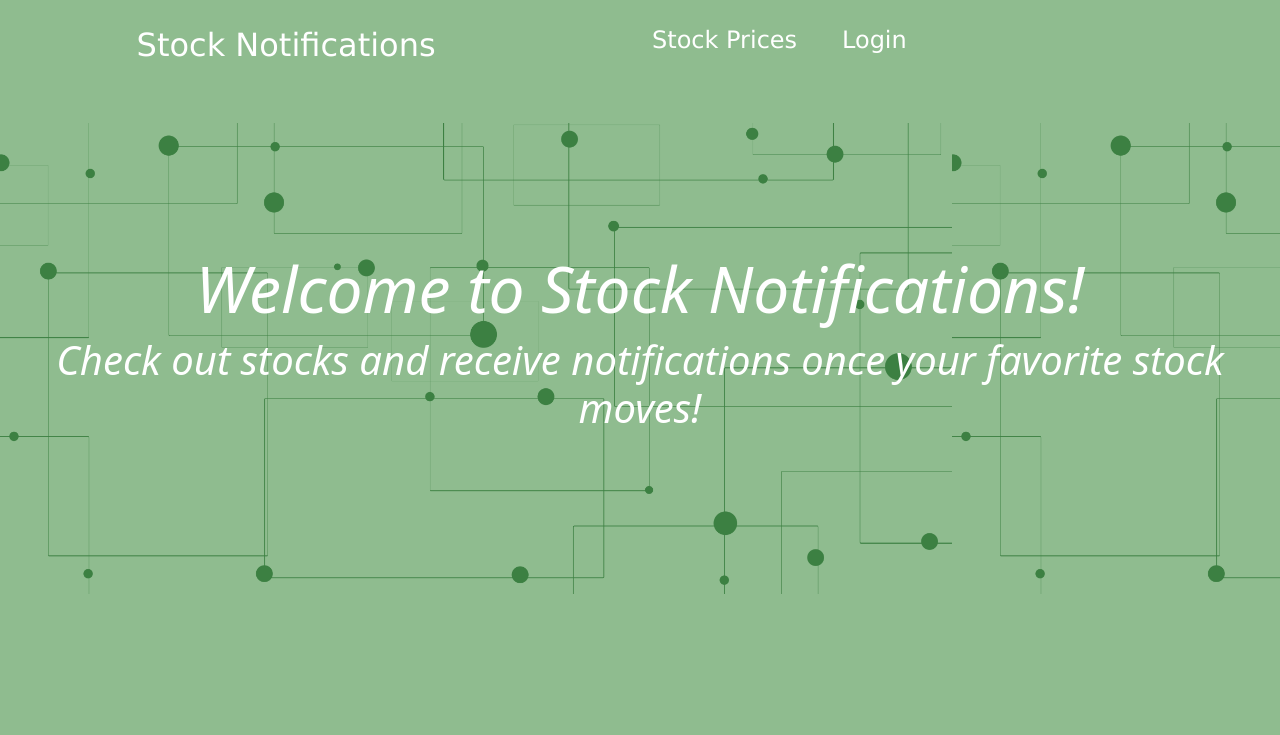
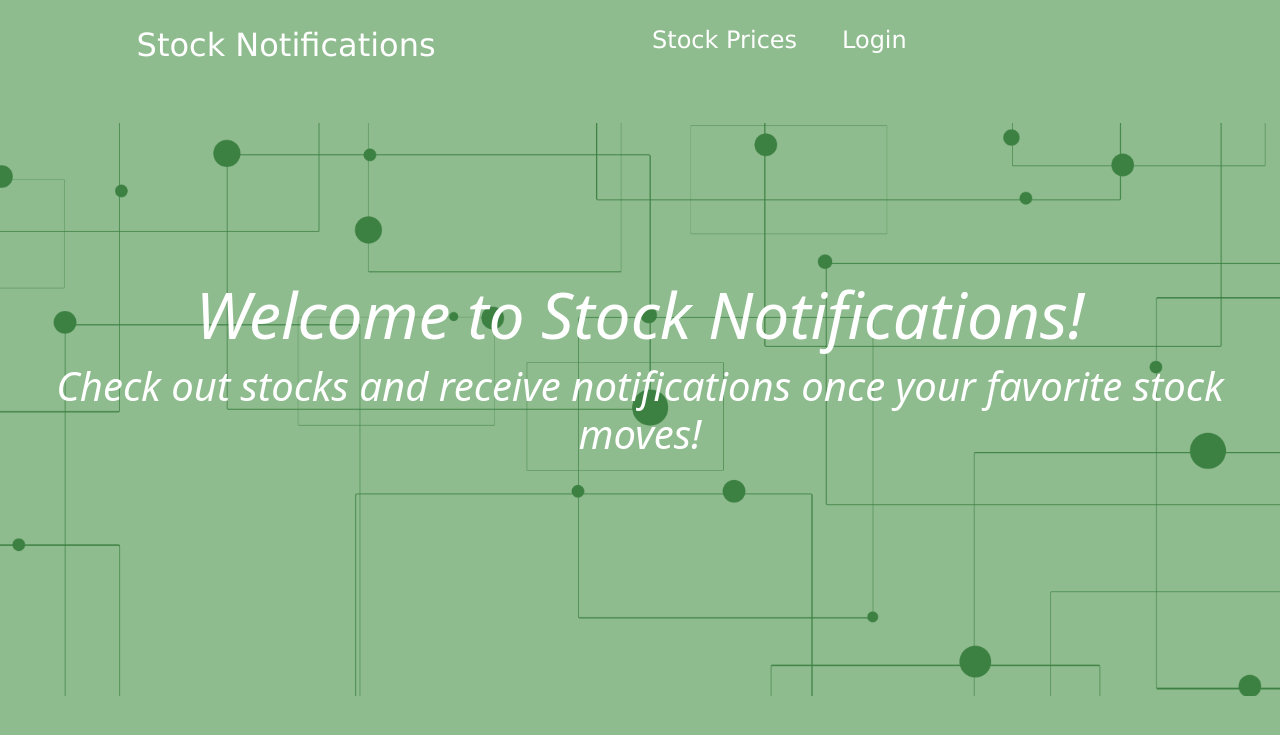
Before and after one commit to mwatrak1/stocks, a Django app: template stocks/templates/stocks/index.html in a window 1280 px wide. Shown: the top 735 px of the page. Run offline with Django 3.2, Linux system fonts and the light colour scheme; the template is opened without the code that fills it, so the values that code supplies are empty; some libraries are stand-ins or nearby versions.

Commit message:
landing page styles changed

```diff
--- a/stocks/static/stocks/style.css
+++ b/stocks/static/stocks/style.css
@@ -27,9 +27,9 @@ body {
 
 #landingPage {
     background-image: url("./images/pngegg.png");
-    padding-top: 10%;
-    padding-bottom: 12%;
-    background-size: contain;
+    padding-top: 12%;
+    padding-bottom: 18%;
+    background-size: cover;
 }
 
 #welcomeText {
```
